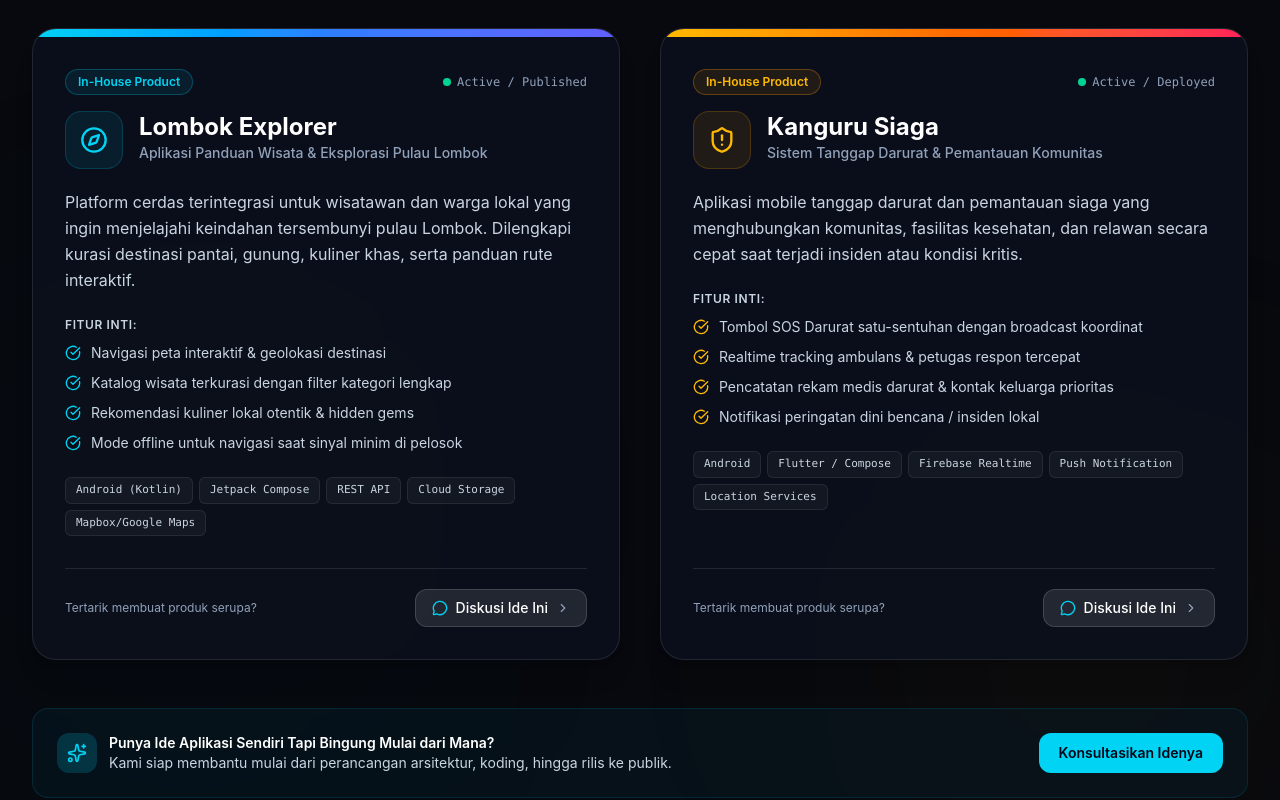
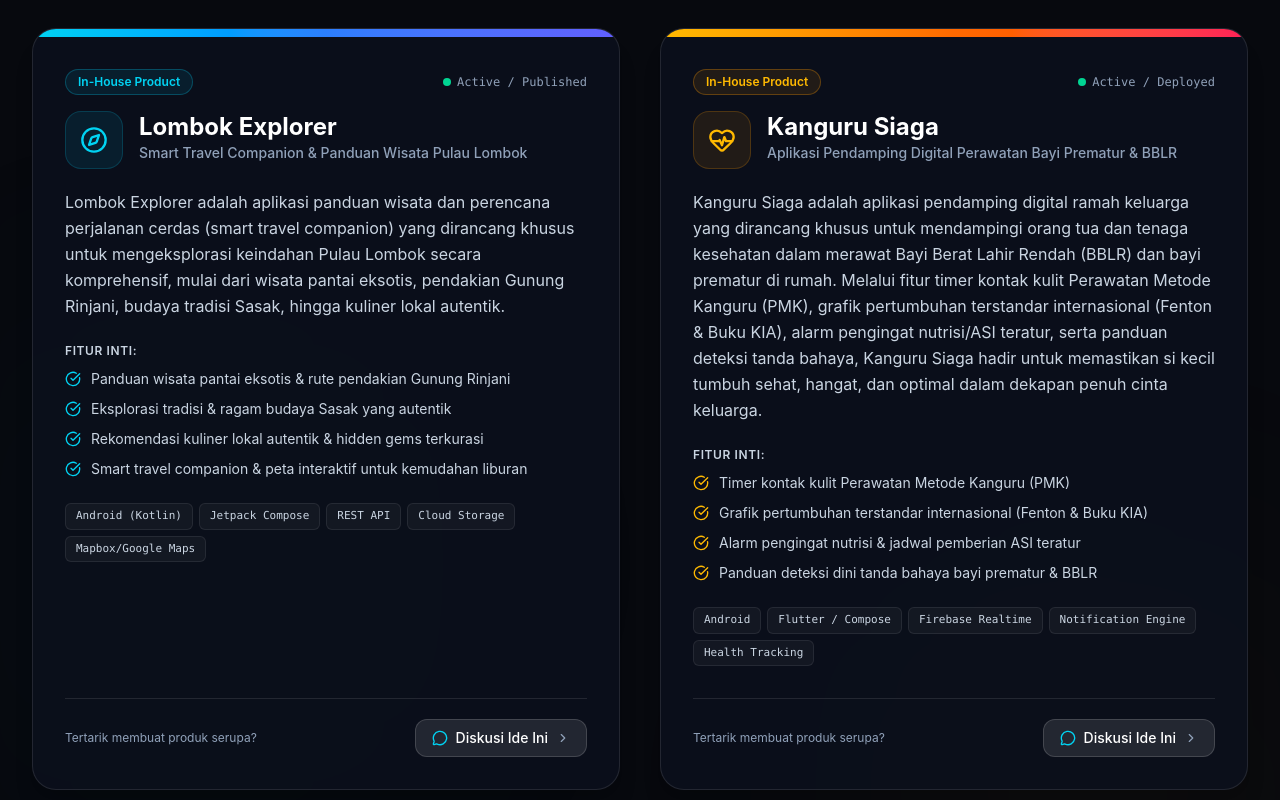
Before and after one commit to kulitechid/kulitech.github.io, a React (Vite) app: page / in a window 1280 px wide. Shown: the part 1100-1900 px from the top of the page. Built offline with nearby package versions, Linux system fonts and the light colour scheme.

Commit message:
feat(content): update product descriptions for Kanguru Siaga and Lombok Explorer

```diff
--- a/src/components/Footer.jsx
+++ b/src/components/Footer.jsx
@@ -109,11 +109,11 @@ export default function Footer() {
             <ul className="space-y-3 text-sm">
               <li className="p-3 rounded-xl bg-white/[0.02] border border-white/5">
                 <div className="font-semibold text-white">Lombok Explorer</div>
-                <div className="text-xs text-slate-400">Panduan Wisata &amp; Eksplorasi Pulau Lombok</div>
+                <div className="text-xs text-slate-400">Smart Travel Companion &amp; Panduan Wisata Lombok</div>
               </li>
               <li className="p-3 rounded-xl bg-white/[0.02] border border-white/5">
                 <div className="font-semibold text-white">Kanguru Siaga</div>
-                <div className="text-xs text-slate-400">Sistem Tanggap Darurat &amp; Komunitas Siaga</div>
+                <div className="text-xs text-slate-400">Pendamping Perawatan Bayi Prematur &amp; BBLR</div>
               </li>
             </ul>
           </div>
--- a/src/components/ProductShowcase.jsx
+++ b/src/components/ProductShowcase.jsx
@@ -3,7 +3,7 @@ import {
   Sparkles,
   MapPin,
   Compass,
-  ShieldAlert,
+  HeartPulse,
   BellRing,
   Activity,
   ExternalLink,
@@ -66,7 +66,7 @@ export default function ProductShowcase() {
                     {/* Title & Subtitle */}
                     <div className="flex items-start gap-4">
                       <div className={`p-3.5 rounded-2xl ${isLombok ? "bg-cyan-500/10 text-cyan-400 border border-cyan-500/20" : "bg-amber-500/10 text-amber-400 border border-amber-500/20"}`}>
-                        {isLombok ? <Compass className="w-7 h-7" /> : <ShieldAlert className="w-7 h-7" />}
+                        {isLombok ? <Compass className="w-7 h-7" /> : <HeartPulse className="w-7 h-7" />}
                       </div>
                       <div>
                         <h3 className="text-2xl font-bold text-white group-hover:text-cyan-300 transition-colors">
--- a/src/data/content.js
+++ b/src/data/content.js
@@ -2,24 +2,19 @@ export const PRODUCTS = [
   {
     id: "lombok-explorer",
     title: "Lombok Explorer",
-    subtitle: "Aplikasi Panduan Wisata & Eksplorasi Pulau Lombok",
-    category: "Mobile App & Web Portal",
+    subtitle: "Smart Travel Companion & Panduan Wisata Pulau Lombok",
+    category: "Travel & Smart Tourism App",
     badge: "In-House Product",
     status: "Active / Published",
     description:
-      "Platform cerdas terintegrasi untuk wisatawan dan warga lokal yang ingin menjelajahi keindahan tersembunyi pulau Lombok. Dilengkapi kurasi destinasi pantai, gunung, kuliner khas, serta panduan rute interaktif.",
+      "Lombok Explorer adalah aplikasi panduan wisata dan perencana perjalanan cerdas (smart travel companion) yang dirancang khusus untuk mengeksplorasi keindahan Pulau Lombok secara komprehensif, mulai dari wisata pantai eksotis, pendakian Gunung Rinjani, budaya tradisi Sasak, hingga kuliner lokal autentik.",
     highlights: [
-      "Navigasi peta interaktif & geolokasi destinasi",
-      "Katalog wisata terkurasi dengan filter kategori lengkap",
-      "Rekomendasi kuliner lokal otentik & hidden gems",
-      "Mode offline untuk navigasi saat sinyal minim di pelosok",
+      "Panduan wisata pantai eksotis & rute pendakian Gunung Rinjani",
+      "Eksplorasi tradisi & ragam budaya Sasak yang autentik",
+      "Rekomendasi kuliner lokal autentik & hidden gems terkurasi",
+      "Smart travel companion & peta interaktif untuk kemudahan liburan",
     ],
     techStack: ["Android (Kotlin)", "Jetpack Compose", "REST API", "Cloud Storage", "Mapbox/Google Maps"],
-    metrics: {
-      rating: "4.9 / 5.0",
-      downloads: "1,000+ Pengguna",
-      locations: "250+ Titik Wisata",
-    },
     accentColor: "from-cyan-500/20 via-blue-500/10 to-transparent",
     borderColor: "hover:border-cyan-500/40",
     badgeColor: "bg-cyan-500/10 text-cyan-400 border-cyan-500/30",
@@ -28,28 +23,23 @@ export const PRODUCTS = [
   {
     id: "kanguru-siaga",
     title: "Kanguru Siaga",
-    subtitle: "Sistem Tanggap Darurat & Pemantauan Komunitas",
-    category: "Health & Community Safety App",
+    subtitle: "Aplikasi Pendamping Digital Perawatan Bayi Prematur & BBLR",
+    category: "Maternal & Infant Health Tech",
     badge: "In-House Product",
     status: "Active / Deployed",
     description:
-      "Aplikasi mobile tanggap darurat dan pemantauan siaga yang menghubungkan komunitas, fasilitas kesehatan, dan relawan secara cepat saat terjadi insiden atau kondisi kritis.",
+      "Kanguru Siaga adalah aplikasi pendamping digital ramah keluarga yang dirancang khusus untuk mendampingi orang tua dan tenaga kesehatan dalam merawat Bayi Berat Lahir Rendah (BBLR) dan bayi prematur di rumah. Melalui fitur timer kontak kulit Perawatan Metode Kanguru (PMK), grafik pertumbuhan terstandar internasional (Fenton & Buku KIA), alarm pengingat nutrisi/ASI teratur, serta panduan deteksi tanda bahaya, Kanguru Siaga hadir untuk memastikan si kecil tumbuh sehat, hangat, dan optimal dalam dekapan penuh cinta keluarga.",
     highlights: [
-      "Tombol SOS Darurat satu-sentuhan dengan broadcast koordinat",
-      "Realtime tracking ambulans & petugas respon tercepat",
-      "Pencatatan rekam medis darurat & kontak keluarga prioritas",
-      "Notifikasi peringatan dini bencana / insiden lokal",
+      "Timer kontak kulit Perawatan Metode Kanguru (PMK)",
+      "Grafik pertumbuhan terstandar internasional (Fenton & Buku KIA)",
+      "Alarm pengingat nutrisi & jadwal pemberian ASI teratur",
+      "Panduan deteksi dini tanda bahaya bayi prematur & BBLR",
     ],
-    techStack: ["Android", "Flutter / Compose", "Firebase Realtime", "Push Notification", "Location Services"],
-    metrics: {
-      uptime: "99.9% Reliable",
-      responseTime: "< 3 Detik Alert",
-      coverage: "Multi-Komunitas",
-    },
-    accentColor: "from-amber-500/20 via-orange-500/10 to-transparent",
+    techStack: ["Android", "Flutter / Compose", "Firebase Realtime", "Notification Engine", "Health Tracking"],
+    accentColor: "from-amber-500/20 via-rose-500/10 to-transparent",
     borderColor: "hover:border-amber-500/40",
     badgeColor: "bg-amber-500/10 text-amber-400 border-amber-500/30",
-    mockupType: "emergency",
+    mockupType: "health",
   },
 ];
 
```
